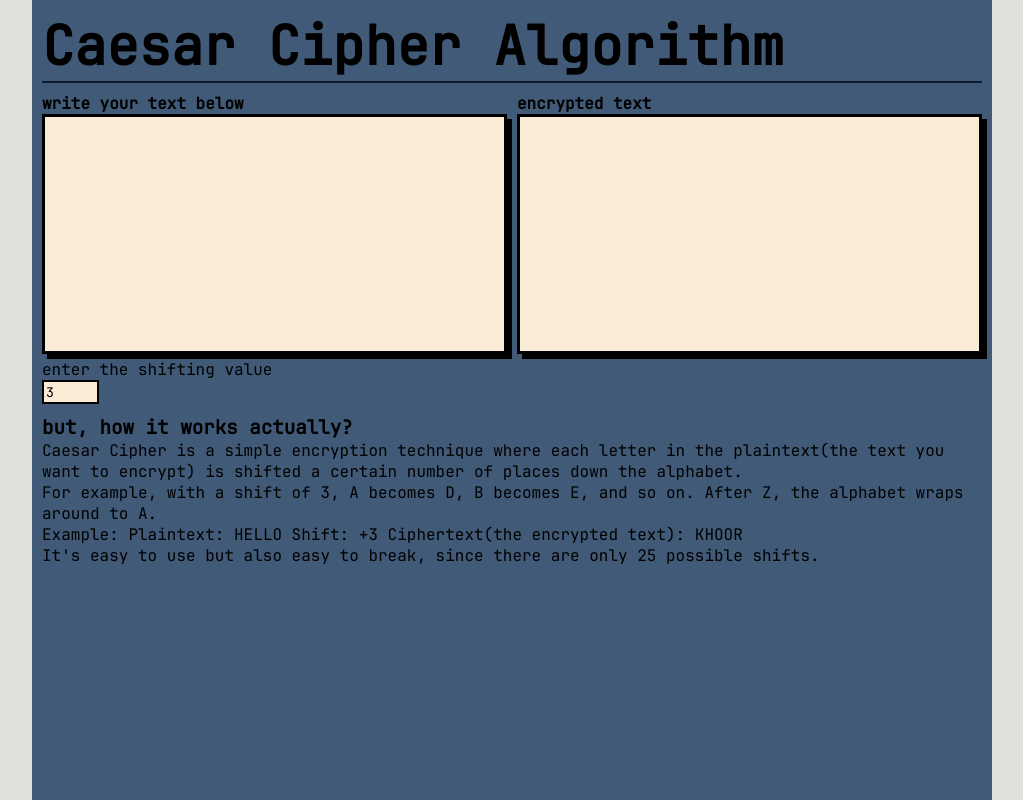
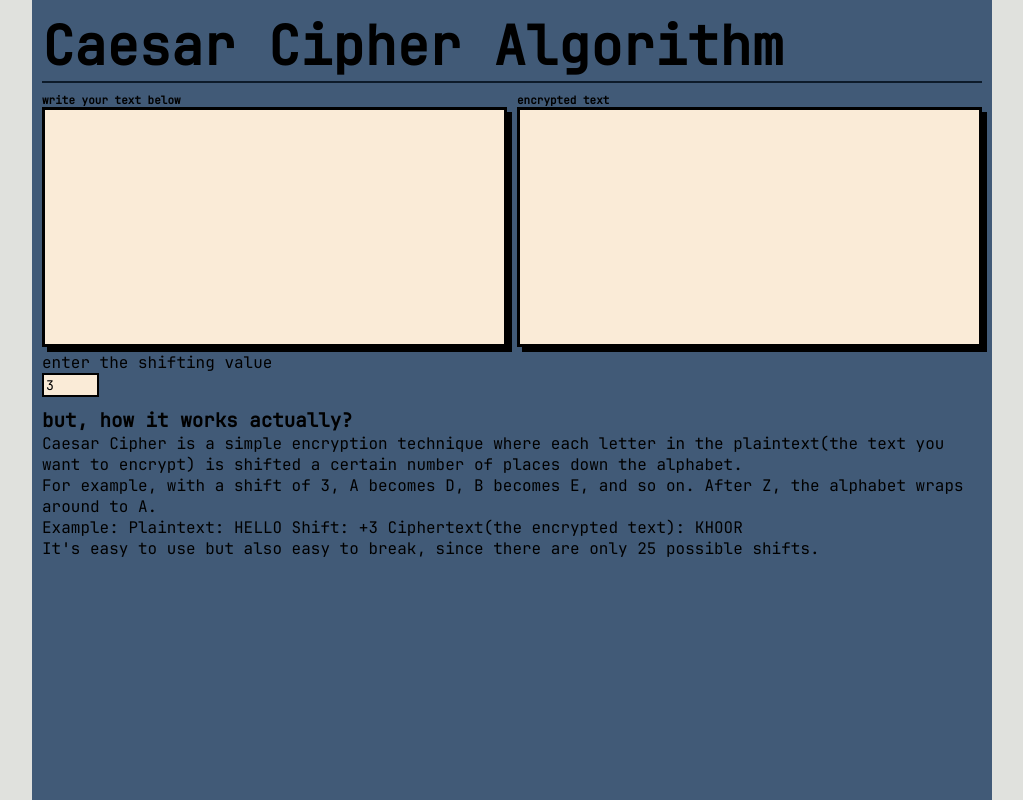
Before and after one commit to melihdr/m-wsite, a React (Vite) app: page /caesar_cipher in a window 1280 px wide. Shown: the whole page, without its empty margins (128-1151 px from the left). Built offline with nearby package versions, Linux system fonts and the light colour scheme.

Commit message:
finished

```diff
--- a/src/pages/projects/rsaEncryption/RSAEncryption.jsx
+++ b/src/pages/projects/rsaEncryption/RSAEncryption.jsx
@@ -66,7 +66,9 @@ function CaesarCipher() {
           <hr />
           <div className="caesar_first_grid">
             <div className="caesar_text_area">
-              <div style={{ fontWeight: "bold" }}>write your text below</div>
+              <div style={{ fontWeight: "bold", fontSize: "11px" }}>
+                write your text below
+              </div>
               <textarea
                 className="caesar_input"
                 type="text"
@@ -75,7 +77,9 @@ function CaesarCipher() {
               />
             </div>
             <div className="caesar_encrypted_text_div">
-              <div style={{ fontWeight: "bold" }}>encrypted text</div>
+              <div style={{ fontWeight: "bold", fontSize: "11px" }}>
+                encrypted text
+              </div>
               <div className="caesar_encrypted_text_area">{encrypted_text}</div>
             </div>
           </div>
--- a/src/styles/caesar.css
+++ b/src/styles/caesar.css
@@ -39,6 +39,7 @@
   font-size: 20px;
   border: 3px solid black;
   box-shadow: 5px 5px 0 0 black;
+  font-family: "JetBrains";
 }
 
 .caesar_input:focus {
@@ -64,7 +65,7 @@
   border: none;
   outline: none;
   border: 2px solid black;
-  font-family: JetBrains;
+  font-family: "JetBrains";
 }
 
 .caesar_shifting_input[type="number"]::-webkit-inner-spin-button,
```
